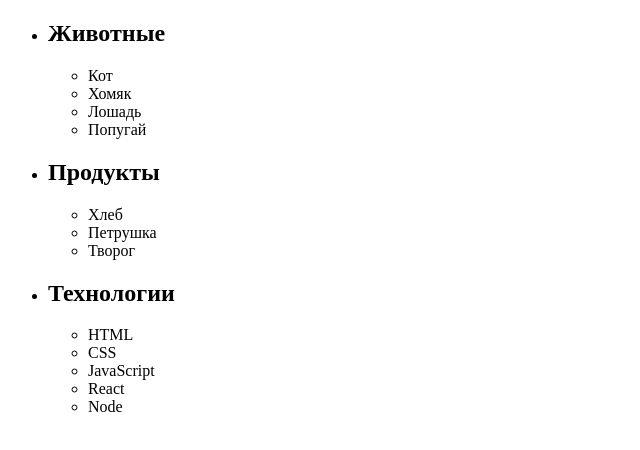
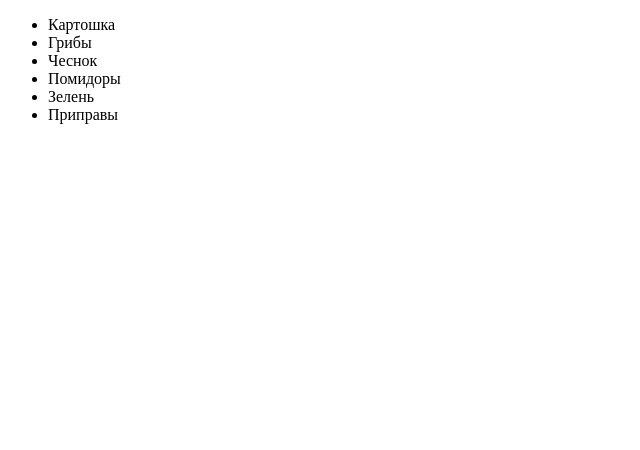
Before and after one commit to AlexeyGrk/goit-js-hw-07, a plain HTML site: page index.html in a window 1280 px wide. Shown: the whole page, without its empty margins (0-640 px from the left). Drawn offline with Linux system fonts and the light colour scheme.

Commit message:
Добавляет вторую задачу

```diff
--- a/index.html
+++ b/index.html
@@ -6,7 +6,7 @@
     <meta name="viewport" content="width=device-width, initial-scale=1.0" />
     <title>Document</title>
   </head>
-  <body>
+  <!-- <body>
     <ul id="categories">
       <li class="item">
         <h2>Животные</h2>
@@ -38,7 +38,10 @@
           <li>Node</li>
         </ul>
       </li>
-    </ul>
-    <script src="./js/task-1.js" type="module"></script>
+    </ul> -->
+    <ul id="ingredients"></ul>
+
+    <!-- <script src="./js/task-1.js" type="module"></script> -->
+    <script src="./js/task-2.js" type="module"></script>
   </body>
 </html>
--- /dev/null
+++ b/js/task-2.js
@@ -0,0 +1,16 @@
+const ulRef = document.querySelector("ul");
+const ingredients = [
+  "Картошка",
+  "Грибы",
+  "Чеснок",
+  "Помидоры",
+  "Зелень",
+  "Приправы",
+];
+
+ingredients.forEach((elem) => {
+  const liElem = document.createElement("li");
+  liElem.textContent = elem;
+  ulRef.append(liElem);
+});
+console.log(ulRef);
```
